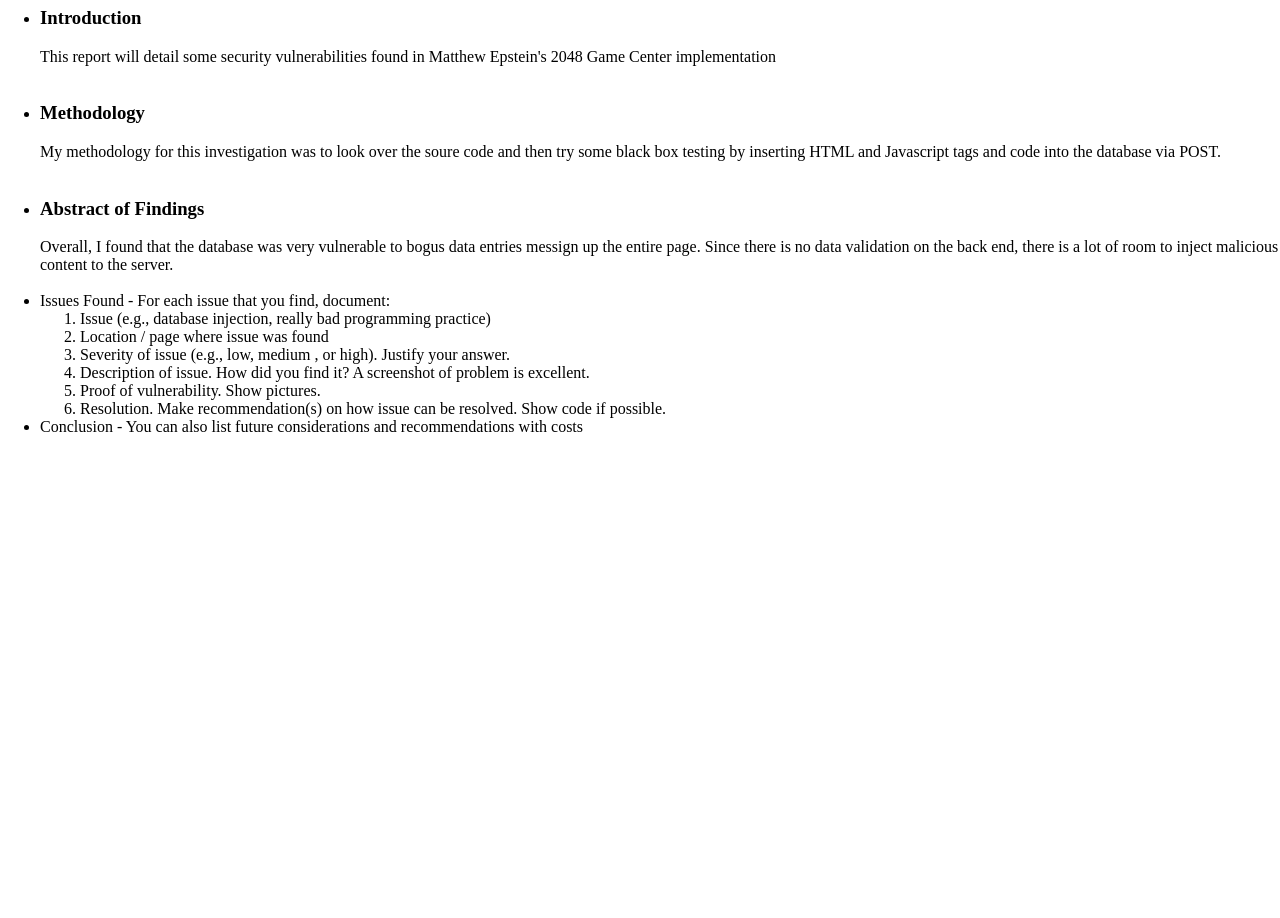
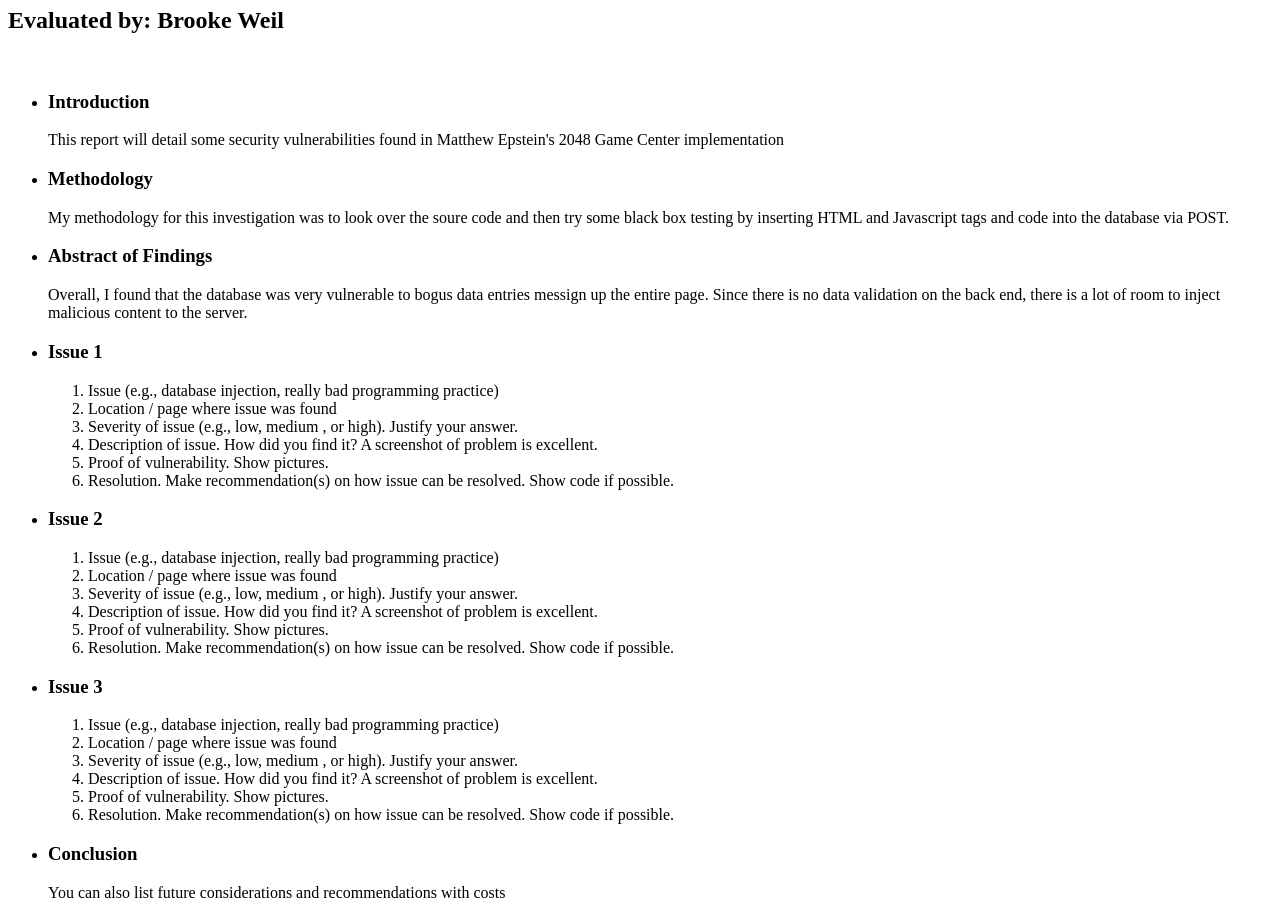
Before and after one commit to brookeweil/comp20-bweil, a plain HTML site: page security/index.html in a window 1280 px wide. Shown: the part 73-991 px from the top of the page. Before the commit the page ends 821 px from the top, so only its background shows below. Drawn offline with Linux system fonts and the light colour scheme; files that its build step writes are made by us from their sources.

Commit message:
Fixed formatting

```diff
--- a/security/index.html
+++ b/security/index.html
@@ -2,24 +2,32 @@
 <html>
   <head>
     <title>Security Breach Results</title>
-    <link href="style.css" rel="stylesheet" />
+    <meta charset="utf-8" />
+    <!-- <link href="style.css" rel="stylesheet" /> -->
   </head>
 
   <body>
     <h1>Security Report Results</h1>
+    <h2>Evaluated by: Brooke Weil </h2>
+    <br>
+
     <ul>
+
       <li> <h3> Introduction </h3>
         This report will detail some security vulnerabilities found in Matthew Epstein's
-        2048 Game Center implementation </li> <br>
+        2048 Game Center implementation </li>
+
       <li> <h3> Methodology </h3>
         My methodology for this investigation was to look over
         the soure code and then try some black box testing by inserting HTML and Javascript
-        tags and code into the database via POST. </li> <br>
+        tags and code into the database via POST. </li>
+
       <li> <h3> Abstract of Findings </h3>
         Overall, I found that the database was very vulnerable to bogus data entries
         messign up the entire page. Since there is no data validation on the back end,
-        there is a lot of room to inject malicious content to the server. </li> <br>
-      <li> Issues Found - For each issue that you find, document: </li>
+        there is a lot of room to inject malicious content to the server. </li>
+
+      <li> <h3> Issue 1 </h3>
         <ol>
           <li> Issue (e.g., database injection, really bad programming practice) </li>
           <li> Location / page where issue was found </li>
@@ -27,8 +35,31 @@
           <li> Description of issue. How did you find it? A screenshot of problem is excellent. </li>
           <li> Proof of vulnerability. Show pictures. </li>
           <li> Resolution. Make recommendation(s) on how issue can be resolved. Show code if possible. </li>
-        </ol>
-      <li> Conclusion - You can also list future considerations and recommendations with costs </li>
+        </ol></li>
+
+      <li> <h3> Issue 2 </h3>
+        <ol>
+          <li> Issue (e.g., database injection, really bad programming practice) </li>
+          <li> Location / page where issue was found </li>
+          <li> Severity of issue (e.g., low, medium , or high). Justify your answer. </li>
+          <li> Description of issue. How did you find it? A screenshot of problem is excellent. </li>
+          <li> Proof of vulnerability. Show pictures. </li>
+          <li> Resolution. Make recommendation(s) on how issue can be resolved. Show code if possible. </li>
+        </ol></li>
+
+      <li> <h3> Issue 3 </h3>
+        <ol>
+          <li> Issue (e.g., database injection, really bad programming practice) </li>
+          <li> Location / page where issue was found </li>
+          <li> Severity of issue (e.g., low, medium , or high). Justify your answer. </li>
+          <li> Description of issue. How did you find it? A screenshot of problem is excellent. </li>
+          <li> Proof of vulnerability. Show pictures. </li>
+          <li> Resolution. Make recommendation(s) on how issue can be resolved. Show code if possible. </li>
+        </ol></li>
+
+
+      <li> <h3> Conclusion </h3>
+        You can also list future considerations and recommendations with costs </li>
   </ul>
   </body>
 </html>
```
